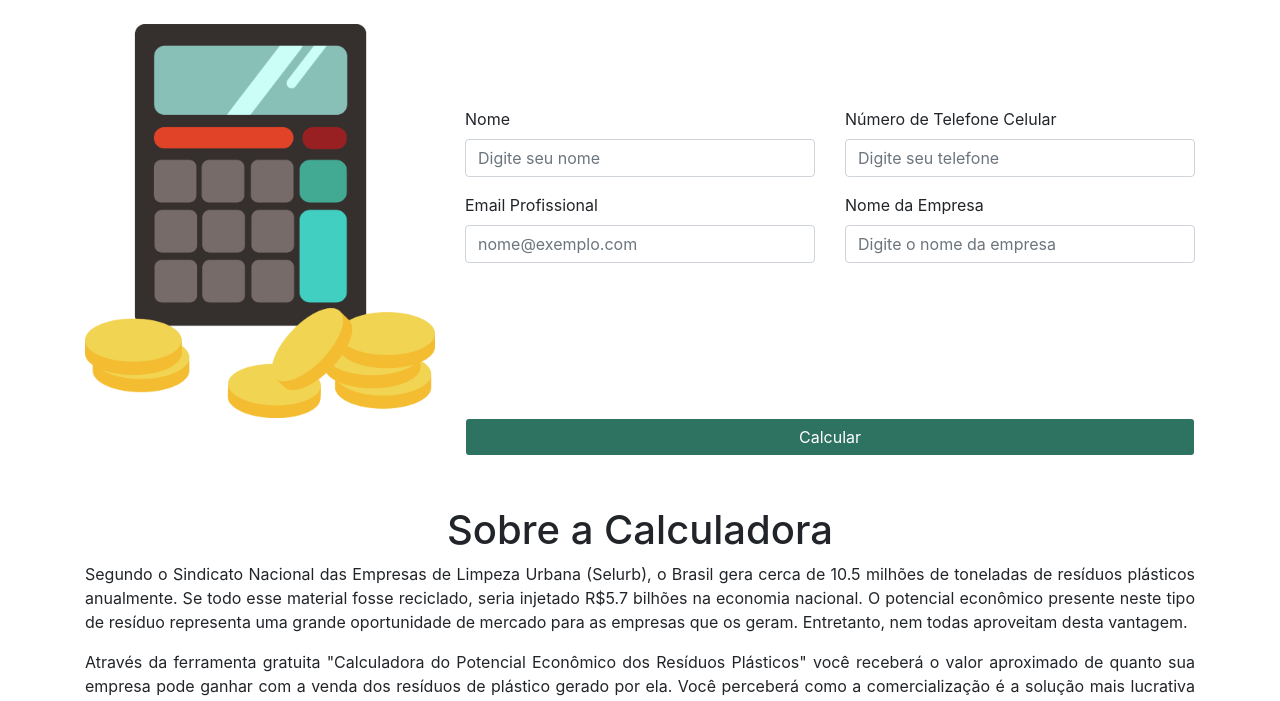
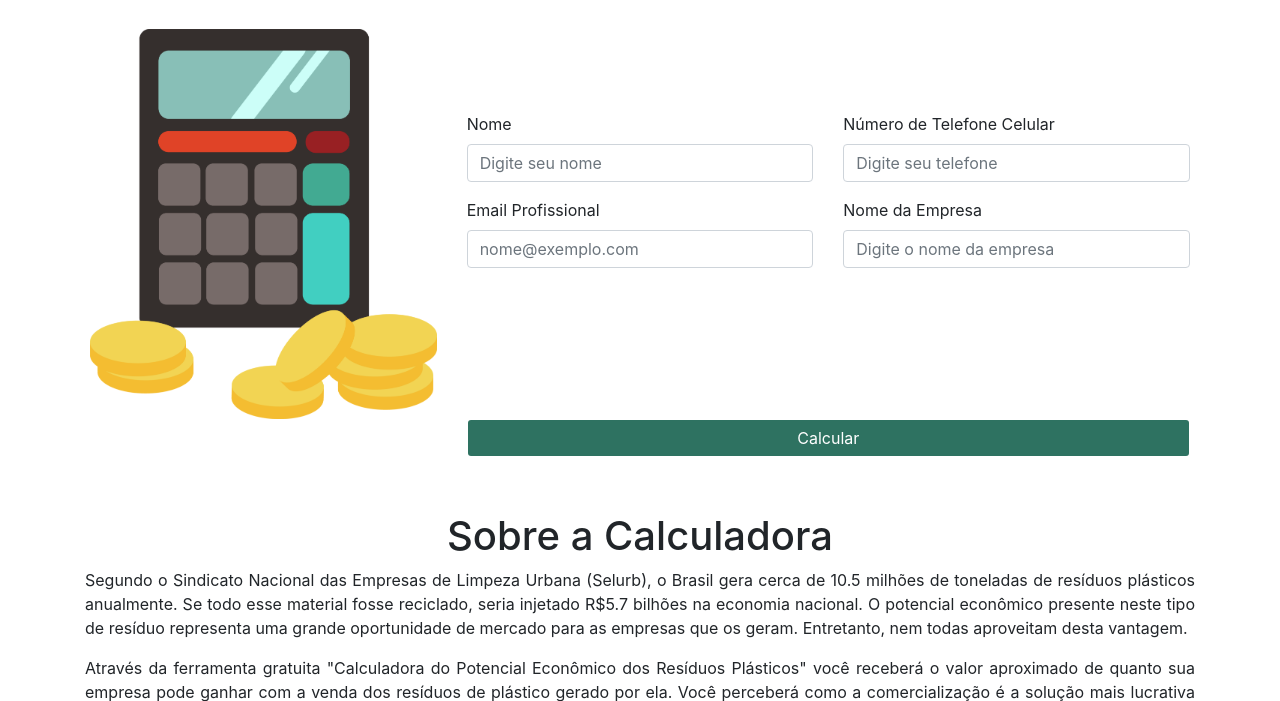
Before and after one commit to gabrielveigalima/calculadora_residuos, a PHP site: page / in a window 1280 px wide. Shown: the part 231-932 px from the top of the page. Run offline with PHP 8.4, Linux system fonts and the light colour scheme; some libraries are stand-ins or nearby versions.

Commit message:
add css para diferenciar fomulário

```diff
--- a/index.php
+++ b/index.php
@@ -101,10 +101,10 @@ session_start();
         }
         ?>
 
-        <form name="Form Contato (Calculadora)" method="POST" action="cad_calc.php" autocomplete="false">
+        <form style="padding: 5px;" name="Form Contato (Calculadora)" method="POST" action="cad_calc.php" autocomplete="off">
 
         <!-- Três colunas de texto, abaixo do carousel -->
-        <div class="row">
+        <div class="row" >
           <div class="col-md-4" >
             <img class="img-fluid" src="img/Calculadora.png">
           </div>
```
